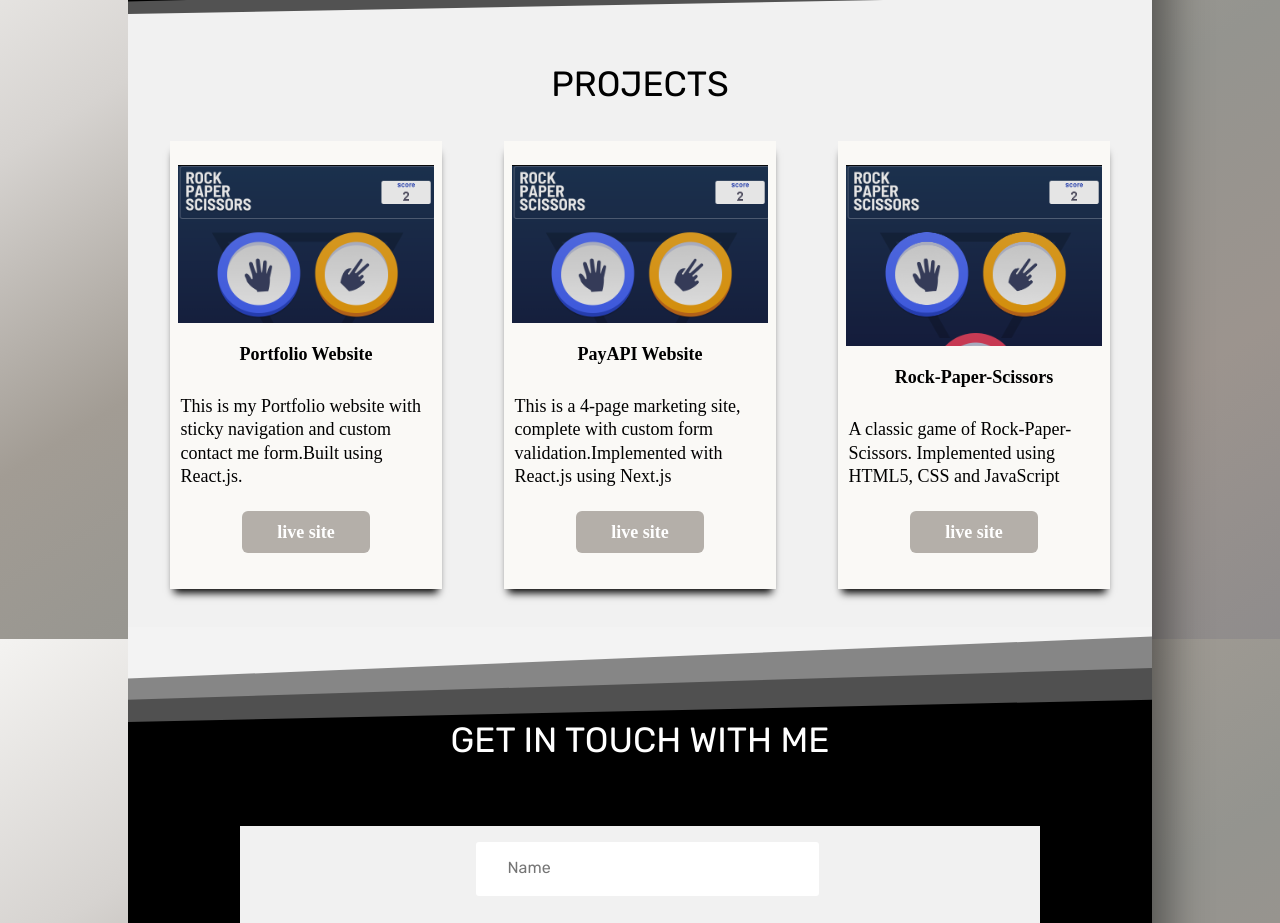
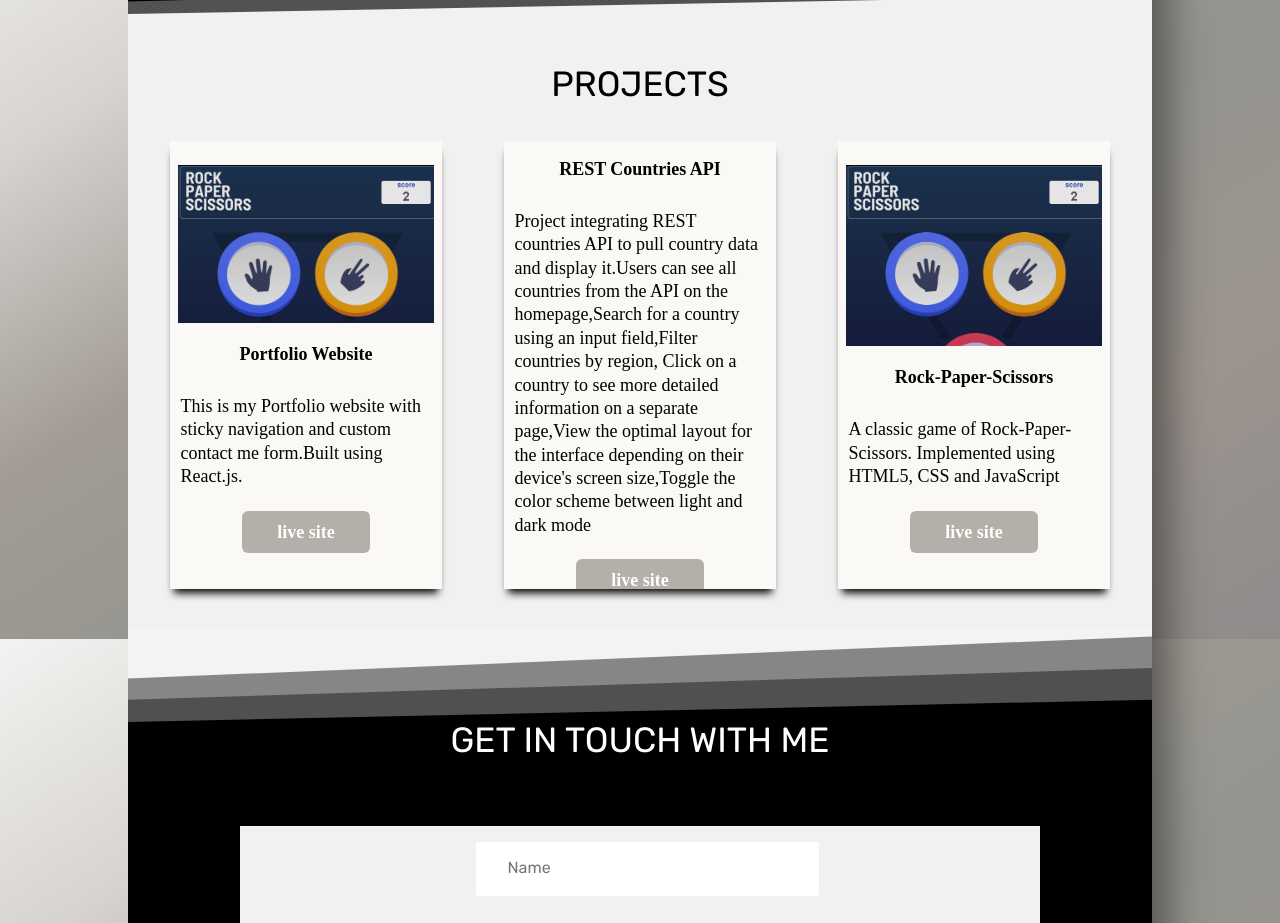
Before and after one commit to GeorgeSunita/portfolio, a Next.js app: page / in a window 1280 px wide. Shown: the part 961-1884 px from the top of the page. Built offline with nearby package versions, Linux system fonts and the light colour scheme.

Commit message:
Card Changes

```diff
--- a/pages/index.js
+++ b/pages/index.js
@@ -18,11 +18,11 @@ export default function Home() {
       link: "https://sgeorgedev.netlify.app/",
     },
     {
-      title: "PayAPI Website",
-      image: "/payapi.png",
+      title: "REST Countries API",
+      image: "/RESTcountries.png",
       description:
-        "This is a 4-page marketing site, complete with custom form validation.Implemented with React.js using Next.js",
-      link: "https://payapi-website-delta.vercel.app/",
+        "Project integrating REST countries API to pull country data and display it.Users can see all countries from the API on the homepage,Search for a country using an input field,Filter countries by region, Click on a country to see more detailed information on a separate page,View the optimal layout for the interface depending on their device's screen size,Toggle the color scheme between light and dark mode",
+      link: "https://sg-rest-countries.netlify.app/",
     },
     {
       title: "Rock-Paper-Scissors",
```
Also changed, not shown: public/RESTCountries.png (added).
